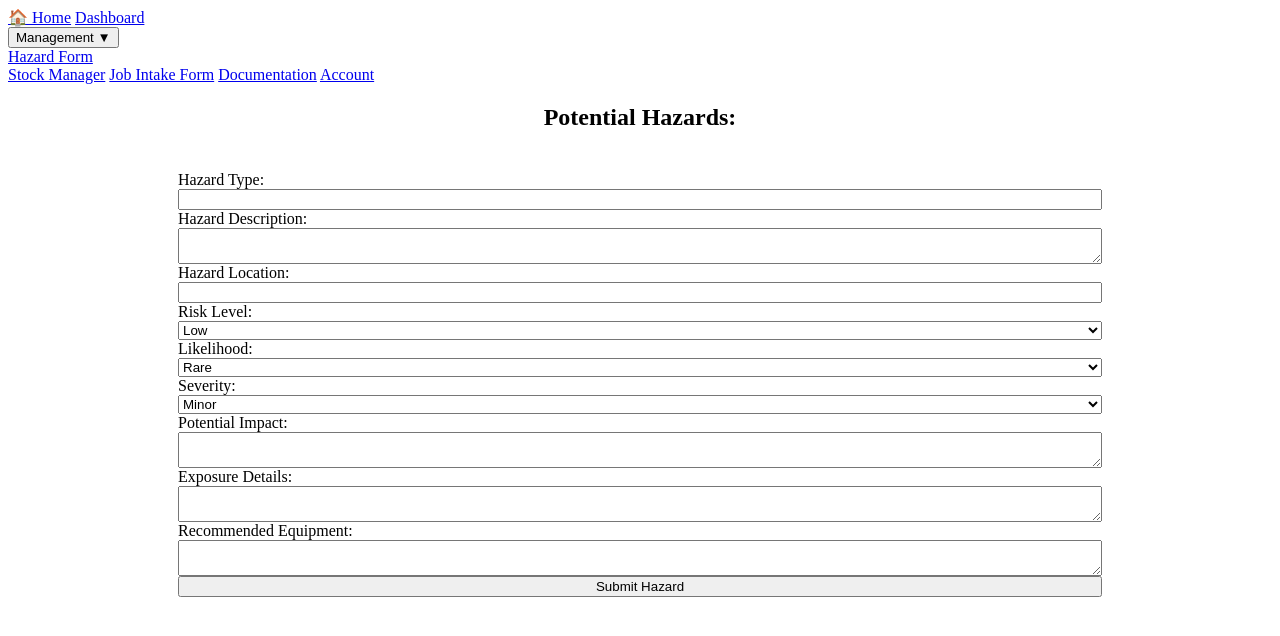
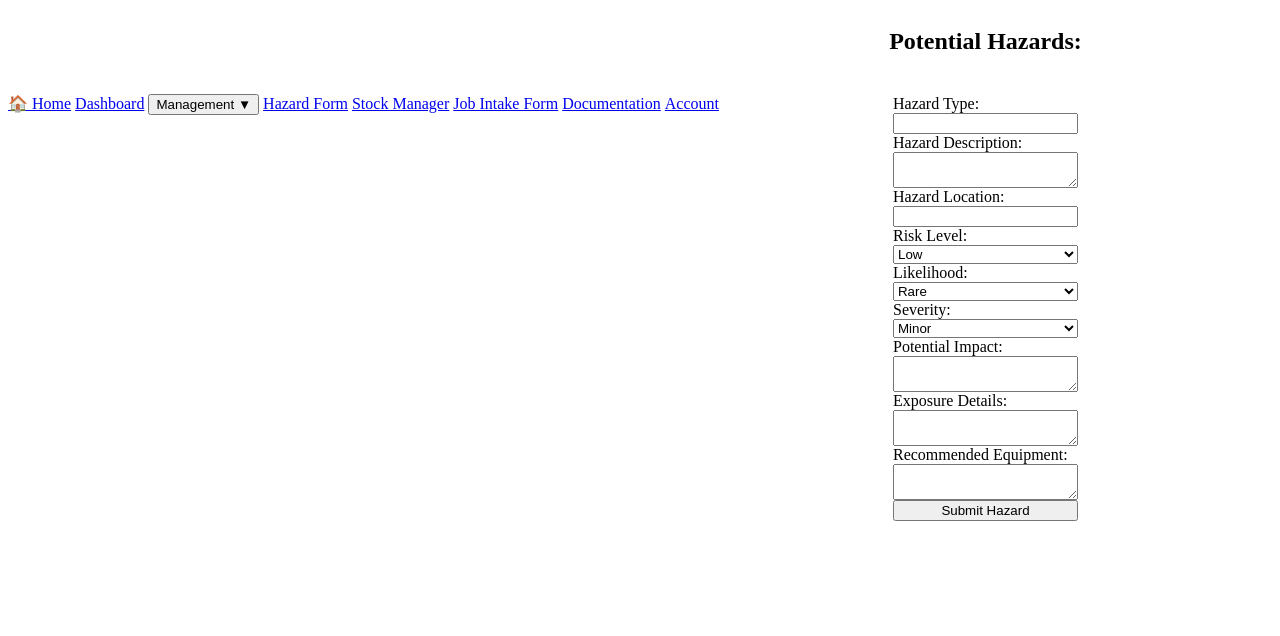
Before and after one commit to Seth-Gers-2002/Uni_Group_project_website, a Flask app: page /hazard_form in a window 1280 px wide. Shown: the top 636 px of the page. Run offline with Flask 3, Linux system fonts and the light colour scheme.

Commit message:
Added style to make the navigation bar more useable

```diff
--- a/my_app_directory/templates/base.html
+++ b/my_app_directory/templates/base.html
@@ -6,6 +6,21 @@
     <title>{% block title %}My App{% endblock %}</title>
     <link rel="stylesheet" href="{{ url_for('static', filename='styles.css') }}">
 </head>
+<style>
+    /* Main Nav */
+    nav {
+        display: inline-block;
+    }
+    a{
+        display: inline-block;
+    }
+    div{
+        display: inline-block;
+    }
+
+
+</style>
+
 <body>
     <nav>
         <a href="{{ url_for('index') }}">🏠 Home</a>
```
